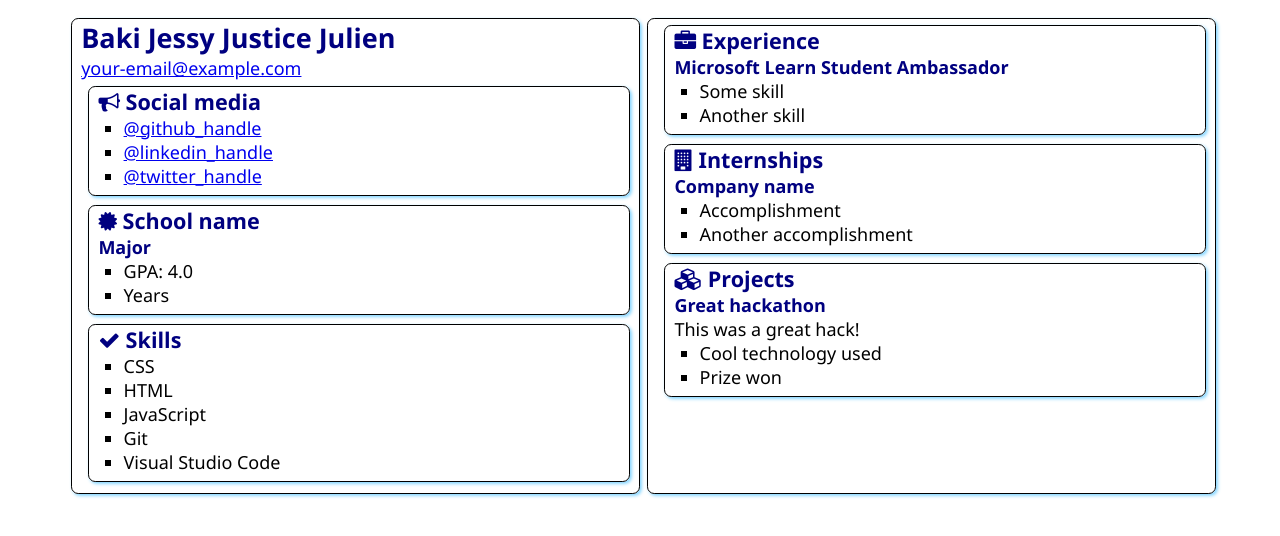
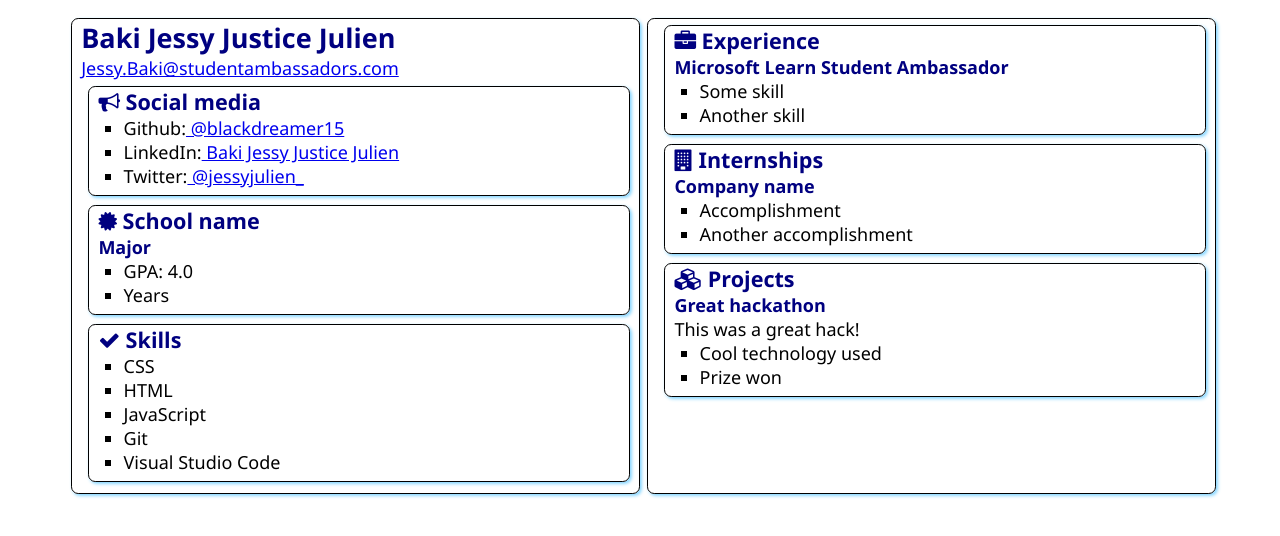
Before and after one commit to blackdreamer15/SATechnicalOnboarding, a plain HTML site: page src/index.html in a window 1280 px wide. Drawn offline with Linux system fonts and the light colour scheme.

Commit message:
Updated my socials

```diff
--- a/src/index.html
+++ b/src/index.html
@@ -13,7 +13,7 @@
     <main>
         <article class="box">
             <h1>Baki Jessy Justice Julien</h1>
-            <div><a href="mailto:your.email@example.com">your-email@example.com</a></div>
+            <div><a href="mailto:Jessy.Baki@studentambassadors.com">Jessy.Baki@studentambassadors.com</a></div>
 
             <section class="box">
                 <h2>
@@ -21,9 +21,9 @@
                     Social media
                 </h2>
                 <ul>
-                    <li><a href="https://github.com/<handle>">@github_handle</a></li>
-                    <li><a href="https://linkedin.com/in/<handle>">@linkedin_handle</a></li>
-                    <li><a href="https://twitter.com/<handle>">@twitter_handle</a></li>
+                    <li>Github:<a href="https://github.com/blackdreamer15"> @blackdreamer15</a></li>
+                    <li>LinkedIn:<a href="https://linkedin.com/in/jessy-justice julien-baki/"> Baki Jessy Justice Julien</a></li>
+                    <li>Twitter:<a href="https://twitter.com/jessyjulien_"> @jessyjulien_</a></li>
                 </ul>
             </section>
 
```
